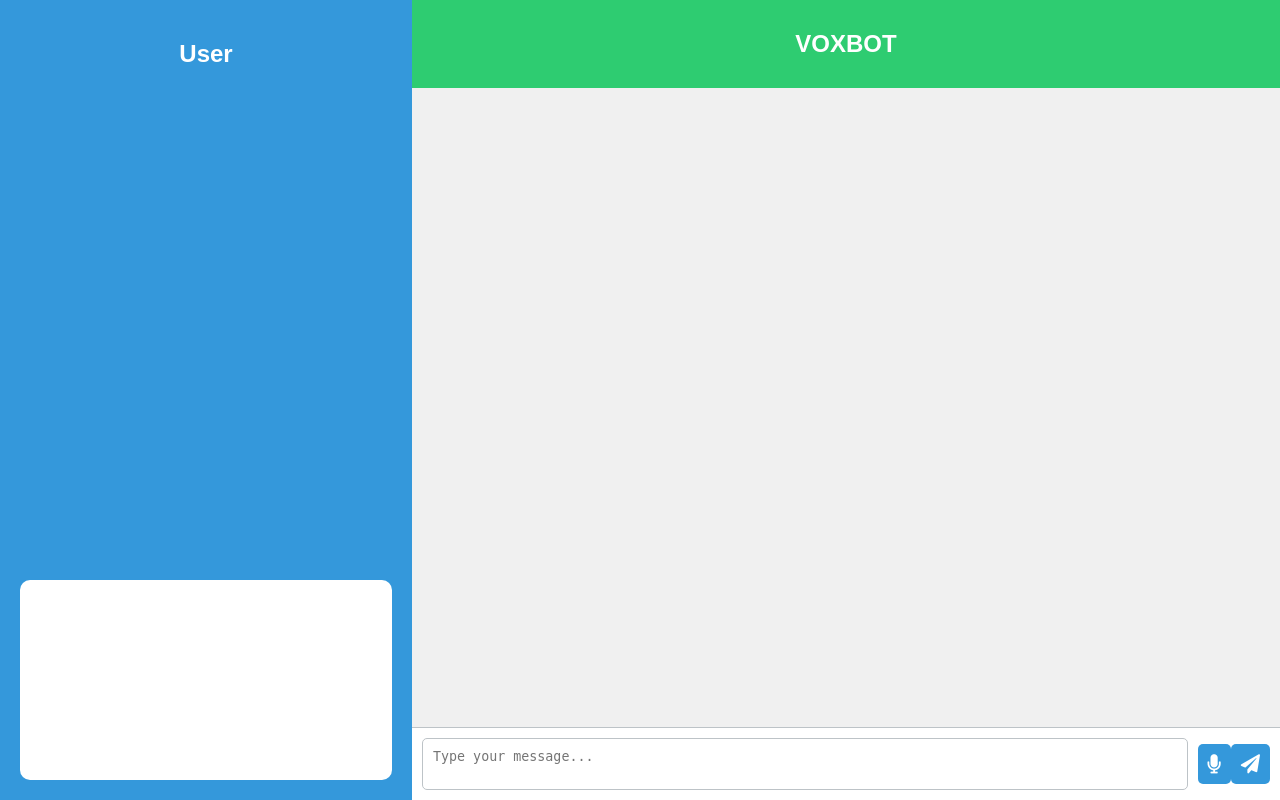
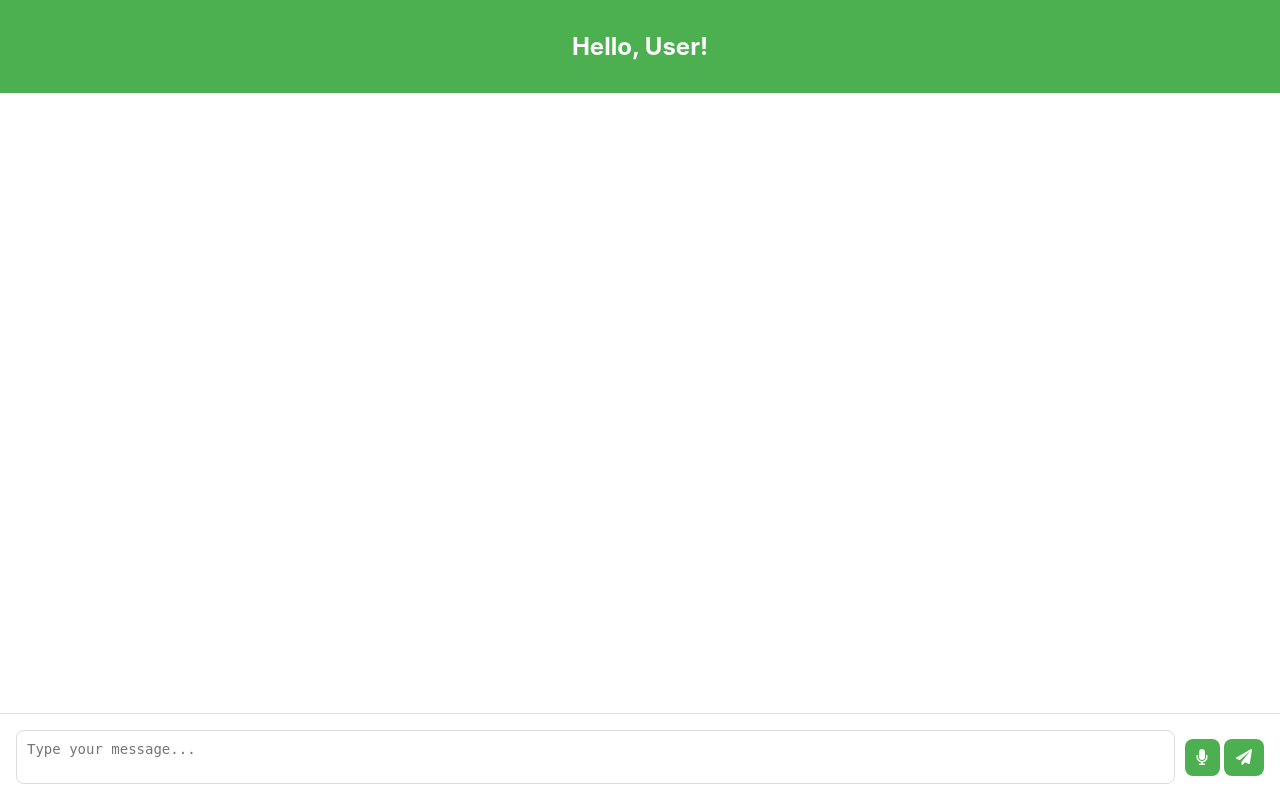
Before and after one commit to ahmedattari/greenguard, a Flask app: page /chat in a window 1280 px wide. Run offline with Flask 3, Linux system fonts and the light colour scheme.

Commit message:
frontend

```diff
--- a/static/css/chat_style.css
+++ b/static/css/chat_style.css
@@ -1,8 +1,8 @@
 body {
-    font-family: Arial, sans-serif;
+  font-family: 'Inter', sans-serif;
   margin: 0;
   padding: 0;
-    background-color: #f0f0f0;
+  background-color: #f7f7f8;
 }
 
 .chat-container {
@@ -10,116 +10,122 @@ body {
   height: 100vh;
 }
 
-  .error-messages {
-    color: red;
-    margin-top: 10px;
-  }
-
 .chat-left {
-    width: 30%;
-    background-color: #3498db;
+  width: 25%;
+  background-color: #4caf50;
   color: white;
   display: flex;
   flex-direction: column;
-    justify-content: space-between;
+  justify-content: flex-start;
   padding: 20px;
 }
 
 .user-info {
   text-align: center;
-    margin-bottom: 20px;
 }
 
 .video-container {
-    background-color: #ffffff;
-    height: 200px; /* Adjust height as needed */
-    border-radius: 10px;
+  background-color: rgba(255, 255, 255, 0.1);
+  height: 180px;
+  border-radius: 8px;
+  margin-top: 20px;
 }
 
 .chat-right {
-    width: 70%;
+  width: 75%;
   display: flex;
   flex-direction: column;
+  background-color: #fff;
 }
 
 .bot-info {
-    background-color: #2ecc71;
+  background-color: #4caf50;
   color: white;
   text-align: center;
-    padding: 10px 0;
+  padding: 12px 0;
+  font-weight: 600;
 }
 
 .messages-container {
   flex: 1;
   overflow-y: auto;
   padding: 20px;
+  display: flex;
+  flex-direction: column;
 }
 
 .message {
-    margin-bottom: 10px;
-    padding: 10px;
-    border-radius: 10px;
-    max-width: 80%;
+  max-width: 75%;
+  padding: 12px 16px;
+  border-radius: 12px;
+  margin-bottom: 12px;
+  line-height: 1.4;
+  font-size: 14px;
 }
 
 .user-message {
-    background-color: #ecf0f1;
+  background-color: #e6f4ea;
   align-self: flex-end;
+  border: 1px solid #c8e6c9;
 }
 
 .bot-message {
-    background-color: #e74c3c;
-    color: white;
+  background-color: #f1f1f1;
+  align-self: flex-start;
+  border: 1px solid #e0e0e0;
 }
 
 .input-container {
   display: flex;
   align-items: center;
-    padding: 10px;
-    background-color: #ffffff;
-    border-top: 1px solid #bdc3c7;
+  padding: 16px;
+  border-top: 1px solid #e0e0e0;
+  background-color: #fff;
 }
 
 textarea {
   flex: 1;
   resize: none;
+  border: 1px solid #ddd;
+  border-radius: 8px;
   padding: 10px;
-    border-radius: 5px;
-    border: 1px solid #bdc3c7;
+  font-size: 14px;
   margin-right: 10px;
 }
 
-  .button-container {
-    display: flex;
+textarea:focus {
+  outline: none;
+  border-color: #4caf50;
+  box-shadow: 0 0 0 2px rgba(76, 175, 80, 0.15);
 }
 
 .button-container button {
-    padding: 10px;
-    background-color: #3498db;
+  background-color: #4caf50;
+  border: none;
+  border-radius: 8px;
   color: white;
-    border: none;
-    border-radius: 5px;
+  padding: 10px 12px;
   cursor: pointer;
   transition: background-color 0.3s ease;
 }
 
 .button-container button:hover {
-    background-color: #2980b9;
+  background-color: #388e3c;
 }
 
 .button-container button i {
-    font-size: 1.2rem; /* Adjust icon size as needed */
+  font-size: 16px;
 }
 
 .tts-button {
   background: none;
   border: none;
-  color: #000;
+  color: #4caf50;
   cursor: pointer;
   font-size: 16px;
-  margin-left: 10px;
+  margin-left: 8px;
 }
 
 .tts-button:hover {
-  color: #007BFF;
+  color: #388e3c;
 }
--- a/templates/chat.html
+++ b/templates/chat.html
@@ -1,27 +1,17 @@
 <!DOCTYPE html>
 <html lang="en">
 <head>
-<meta charset="UTF-8">
-<meta name="viewport" content="width=device-width, initial-scale=1.0">
-<title>Chat UI</title>
-<link rel="stylesheet" href="{{ url_for('static', filename='css/chat_style.css') }}">
-<link rel="stylesheet" href="https://cdnjs.cloudflare.com/ajax/libs/font-awesome/5.15.4/css/all.min.css">
+  <meta charset="UTF-8" />
+  <meta name="viewport" content="width=device-width, initial-scale=1.0"/>
+  <title>Chat UI</title>
+  <link rel="stylesheet" href="{{ url_for('static', filename='css/chat_style.css') }}">
+  <link rel="stylesheet" href="https://cdnjs.cloudflare.com/ajax/libs/font-awesome/5.15.4/css/all.min.css">
 </head>
 <body>
   <div class="chat-container">
-    <div class="chat-left">
-      <div class="user-info">
-        <div class="user-info">
-          <h2 id="user-name">{{ user_name }}</h2>
-        </div>
-      </div>
-      <div class="video-container">
-        <!-- Video streaming container goes here -->
-      </div>
-    </div>
-    <div class="chat-right">
+    <div class="chat-right" style="width: 100%;">
       <div class="bot-info">
-        <h2>VOXBOT</h2>
+        <h2>Hello, {{ user_name }}!</h2>
       </div>
       <div class="messages-container">
         <!-- Messages from user and bot go here -->
@@ -35,7 +25,7 @@
       </div>
     </div>
   </div>
-<script src="https://code.jquery.com/jquery-3.6.0.min.js"></script>
-<script src="{{ url_for('static', filename='js/chat_script.js') }}"></script>
+  <script src="https://code.jquery.com/jquery-3.6.0.min.js"></script>
+  <script src="{{ url_for('static', filename='js/chat_script.js') }}"></script>
 </body>
 </html>
```
Also changed, not shown: static/css/style.css (added, +203 -0 lines), static/css/styles.css (deleted, +0 -251 lines), static/js/chat_script.js (+39 -11 lines), templates/index.html (+7 -23 lines). Lines whose indentation alone changed are shown as unchanged.
